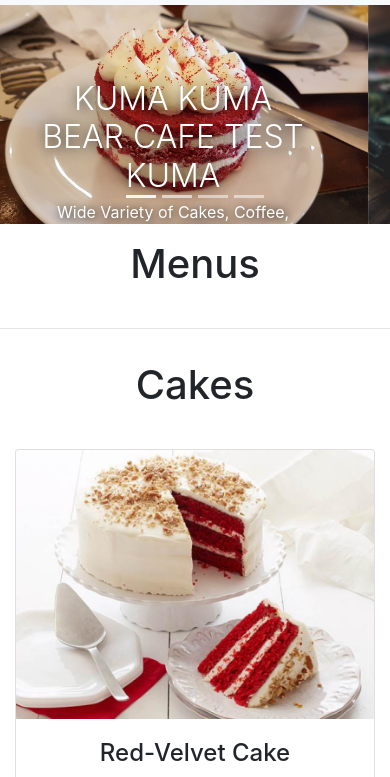
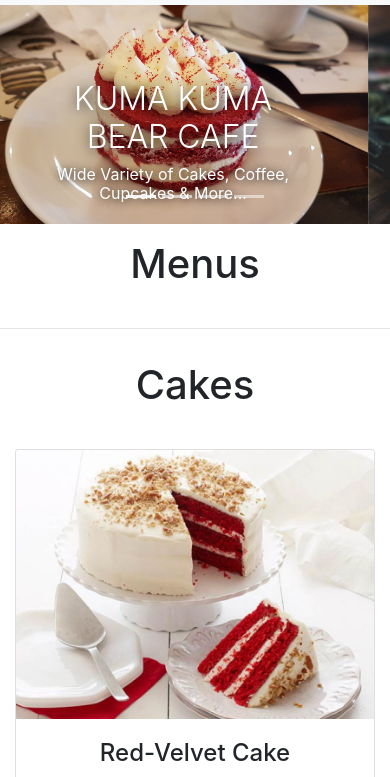
Before and after one commit to VCG30/CAFE, a plain HTML site: page index.html in a window 390 px wide. Shown: the part 51-828 px from the top of the page. Drawn offline with Linux system fonts and the light colour scheme; no server answers.

Commit message:
Commit from mobile

```diff
--- a/index.html
+++ b/index.html
@@ -18,7 +18,7 @@
     <script src="script/final.js" type="text/javascript"></script>
 
 
-    <title>Kuma Kuma Bear Cafe!</title>
+    <title>Kuma Kuma Bear Cafe!	</title>
 </head>
 <body onload="">
 
@@ -71,7 +71,7 @@
         <div class="carousel-item active">
             <img src="images/cake1.jpg">
             <div class="carousel-caption">
-                <h1 class="display-1">KUMA KUMA BEAR CAFE Test kuma</h1>
+                <h1 class="display-1">KUMA KUMA BEAR CAFE</h1>
                 <h3>Wide Variety of Cakes, Coffee, Cupcakes & More...</h3>
             </div>
         </div>
```
